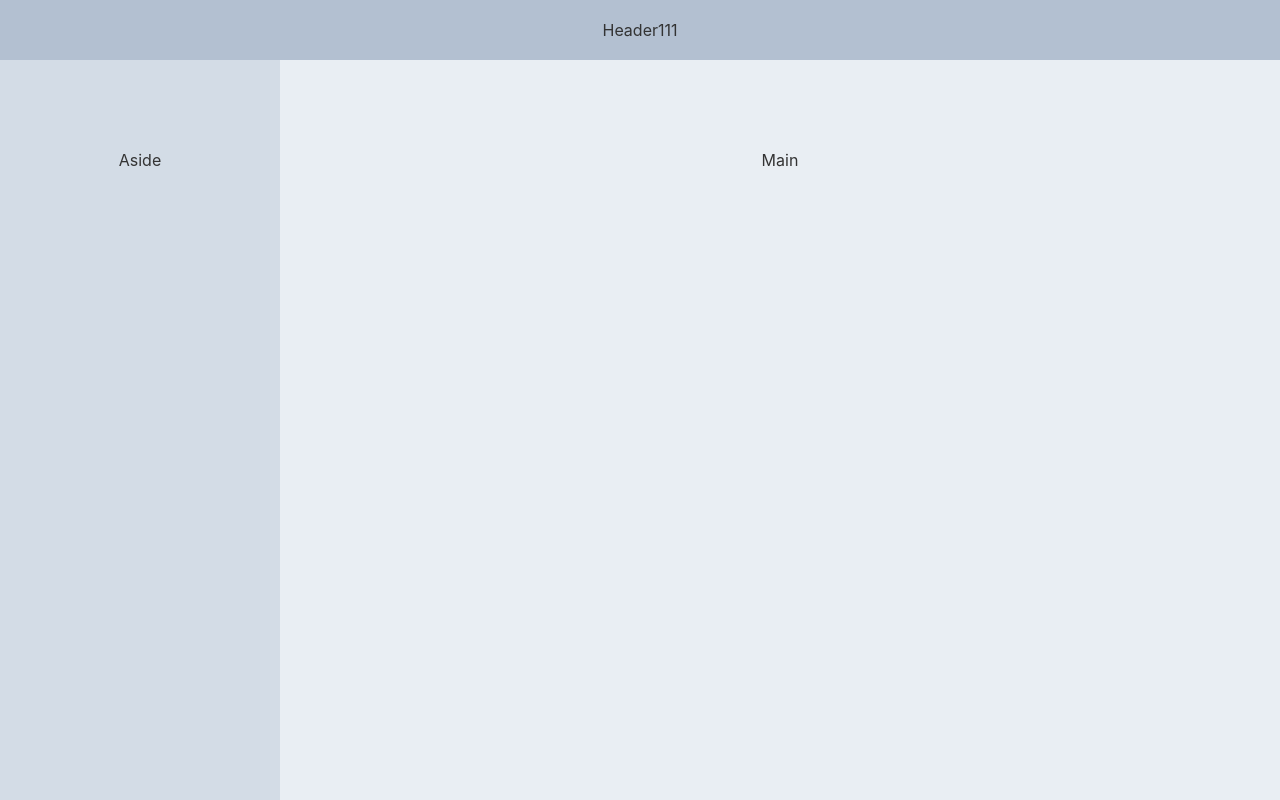
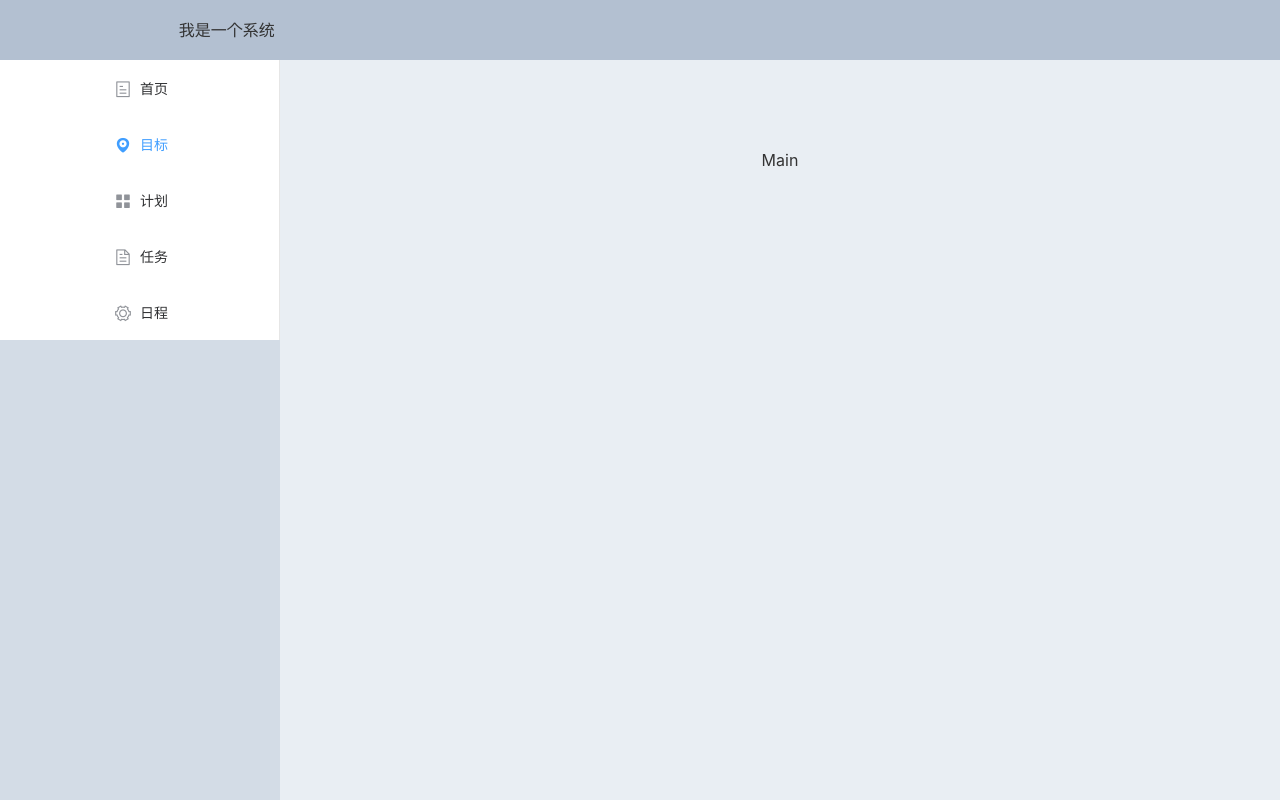
Before and after one commit to key-value/zebra-2, a Nuxt app: page / in a window 1280 px wide. Built offline with nearby package versions, Linux system fonts and the light colour scheme.

Commit message:
初始化 左侧任务栏

```diff
--- /dev/null
+++ b/client/components/system/asidebar.vue
@@ -0,0 +1,31 @@
+<template>
+    <el-menu default-active="2"
+             @open="handleOpen"
+             @close="handleClose">
+        <el-menu-item index="1">
+            <i class="el-icon-tickets"></i>
+            <span slot="title">首页</span>
+        </el-menu-item>
+        <el-menu-item index="2">
+            <i class="el-icon-location"></i>
+            <span slot="title">目标</span>
+        </el-menu-item>
+        <el-menu-item index="3">
+            <i class="el-icon-menu"></i>
+            <span slot="title">计划</span>
+        </el-menu-item>
+        <el-menu-item index="4">
+            <i class="el-icon-document"></i>
+            <span slot="title">任务</span>
+        </el-menu-item>
+        <el-menu-item index="5">
+            <i class="el-icon-setting"></i>
+            <span slot="title">日程</span>
+        </el-menu-item>
+    </el-menu>
+</template>
+
+<script lang="ts">
+import Vue from 'vue'
+export default Vue.extend({})
+</script>
--- /dev/null
+++ b/client/components/system/headbar.vue
@@ -0,0 +1,18 @@
+<template>
+    <el-row>
+        <el-col :span="8">
+            <div class="grid-content bg-purple">我是一个系统</div>
+        </el-col>
+        <el-col :span="8">
+            <div class="grid-content bg-purple-light"></div>
+        </el-col>
+        <el-col :span="8">
+            <div class="grid-content bg-purple"></div>
+        </el-col>
+    </el-row>
+</template>
+
+<script lang="ts">
+import Vue from 'vue'
+export default Vue.extend({})
+</script>
--- a/client/pages/index.vue
+++ b/client/pages/index.vue
@@ -1,8 +1,12 @@
 <template>
   <el-container class="main-container">
-    <el-header>Header111</el-header>
+    <el-header>
+      <headerbar></headerbar>
+    </el-header>
     <el-container>
-      <el-aside width="280px">Aside</el-aside>
+      <el-aside width="280px">
+        <asidebar></asidebar>
+      </el-aside>
       <el-main>Main</el-main>
     </el-container>
   </el-container>
@@ -10,10 +14,14 @@
 
 <script>
 import Logo from '~/components/Logo.vue'
+import headerbar from '~/components/system/headbar.vue'
+import asidebar from '~/components/system/asidebar.vue'
 
 export default {
   components: {
-    Logo
+    Logo,
+    headerbar,
+    asidebar
   }
 }
 </script>
```
Also changed, not shown: client/components/head-bar.vue (deleted).
